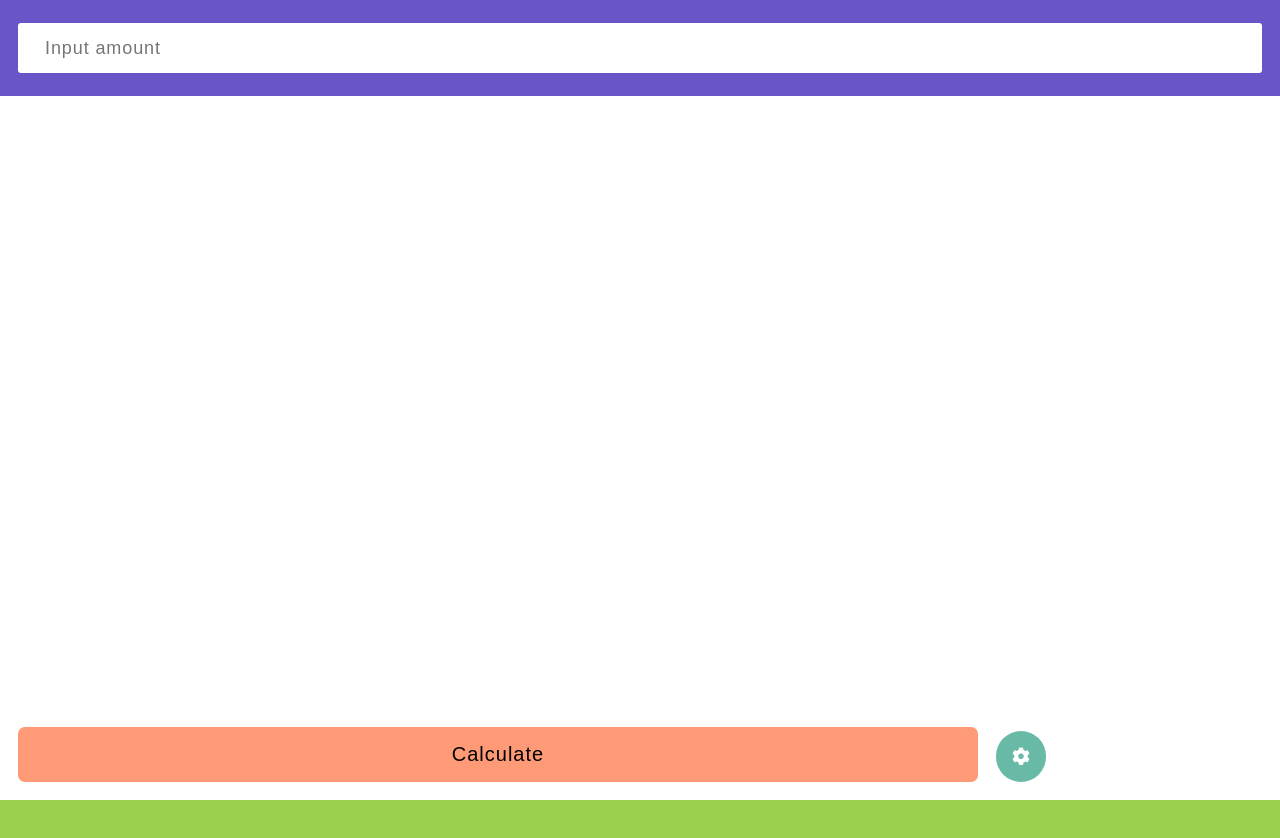
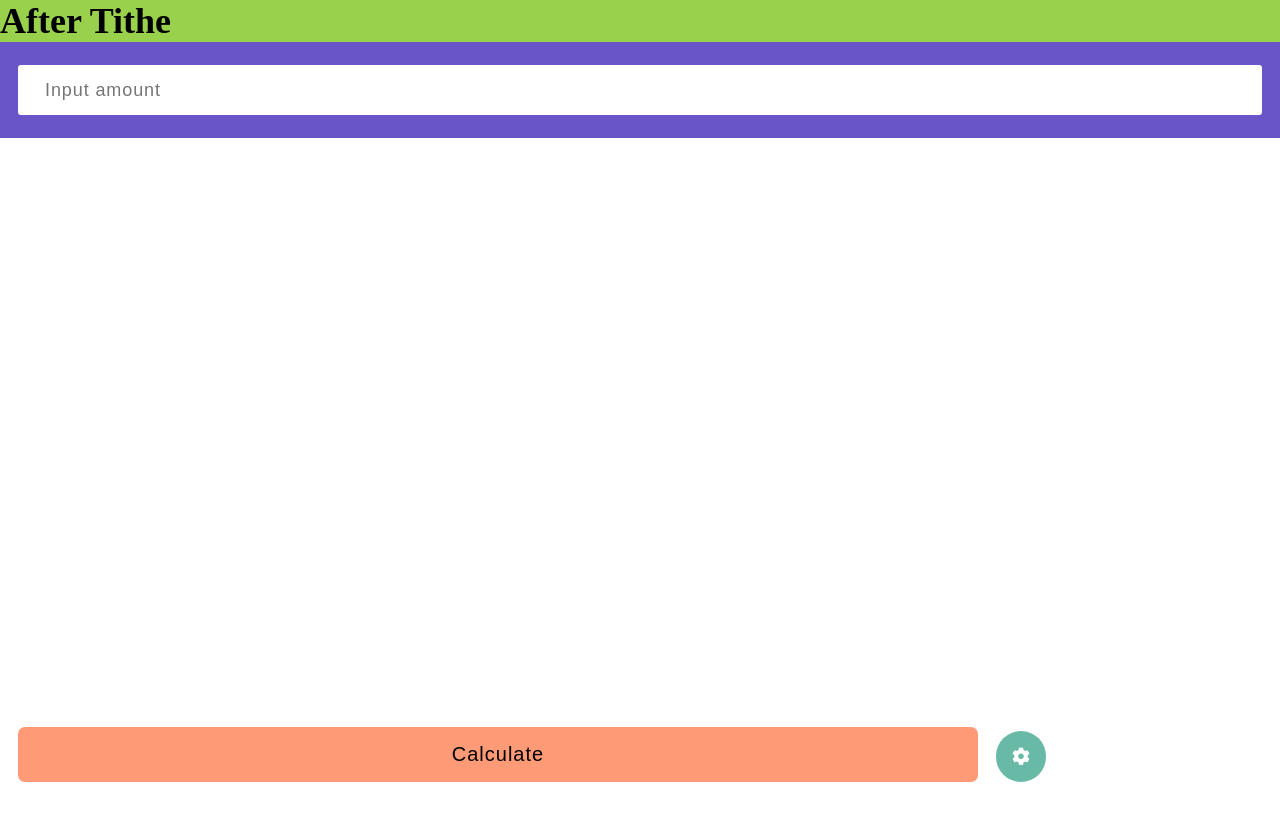
Before and after one commit to bernardsam-apoh/after-tithe, a plain HTML site: page index.html in a window 1280 px wide. Before the commit the page ends 800 px from the top, so only its background shows below. Drawn offline with Linux system fonts and the light colour scheme.

Commit message:
Added title

```diff
--- a/index.html
+++ b/index.html
@@ -21,6 +21,7 @@
     <title>Index | After Tithe</title>
   </head>
   <body>
+    <h1>After Tithe</h1>
     <main class="main">
       <section class="input-container">
         <input
```
